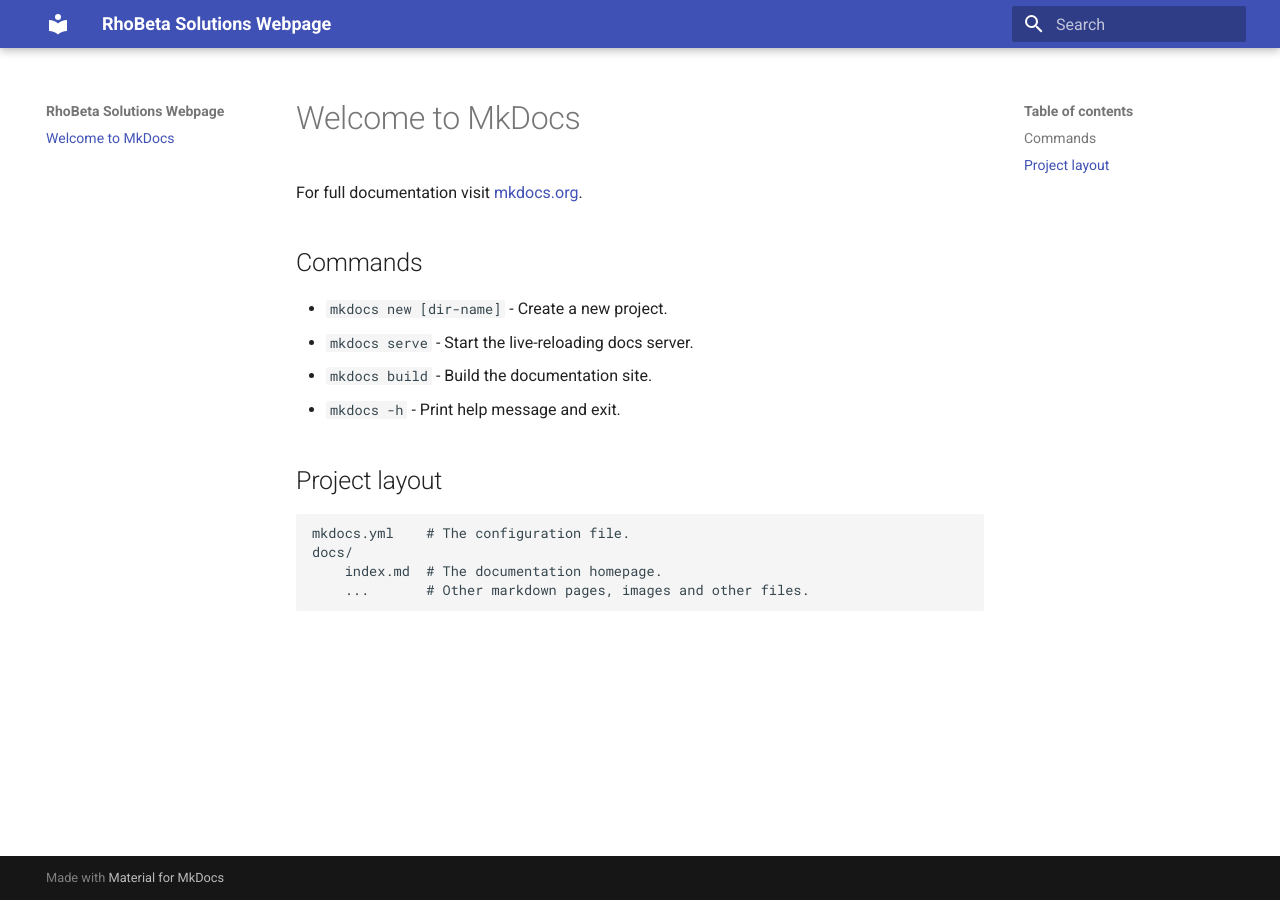
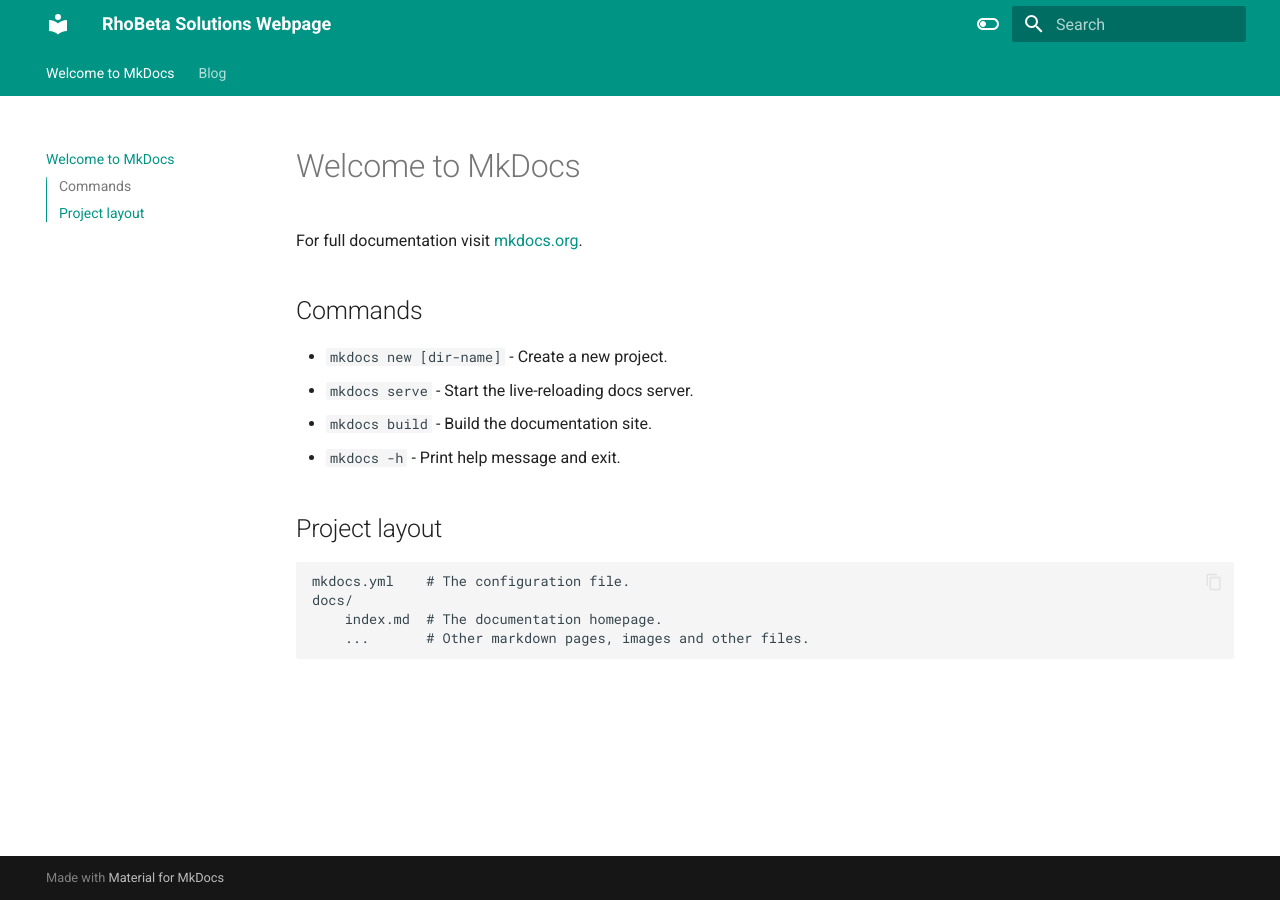
Before and after one commit to rhobeta-io/main-repo, an MkDocs documentation site: the page built from docs/index.md, in a window 1280 px wide. Built offline with MkDocs 1.6.1 and Material for MkDocs 9.7.7, drawn with Linux system fonts in a browser that asks for light colours.

Commit message:
Adding blog page

```diff
--- /dev/null
+++ b/docs/blog_page.md
@@ -0,0 +1 @@
+# Blog
--- a/mkdocs.yml
+++ b/mkdocs.yml
@@ -1,3 +1,27 @@
 site_name: RhoBeta Solutions Webpage
 theme:
   name: material
+  features:
+    - navigation.tabs
+    - navigation.sections
+    - toc.integrate
+    - navigation.top
+    - search.suggest
+    - search.highlight
+    - content.tabs.link
+    - content.code.annotation
+    - content.code.copy
+  language: en
+  palette:
+    - scheme: default
+      toggle:
+        icon: material/toggle-switch-off-outline
+        name: Switch to dark mode
+      primary: teal
+      accent: purple
+    - scheme: slate
+      toggle:
+        icon: material/toggle-switch
+        name: Switch to light mode
+      primary: teal
+      accent: lime
```
